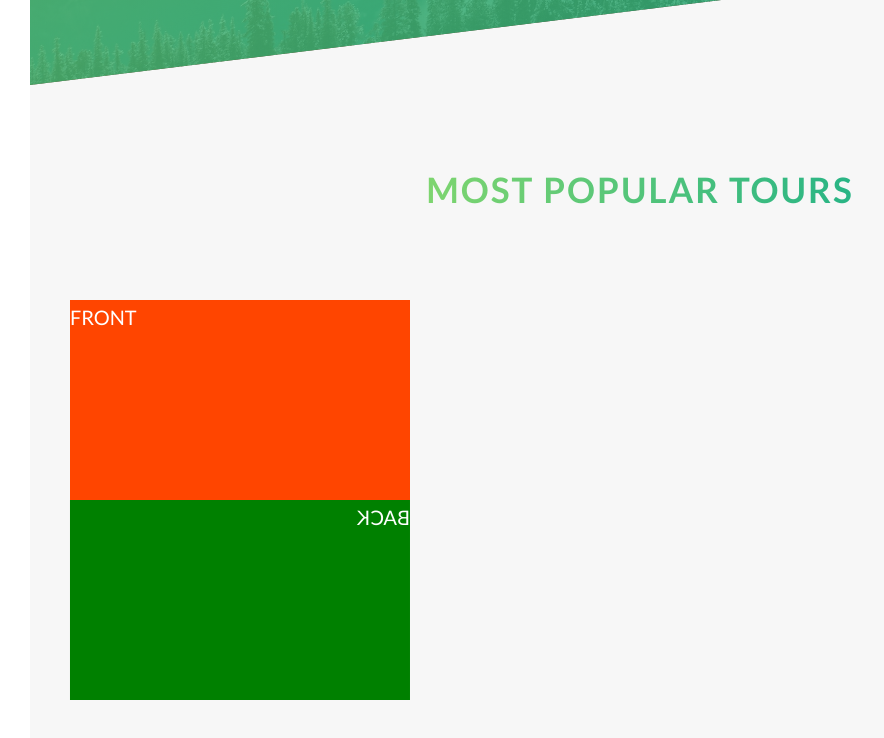
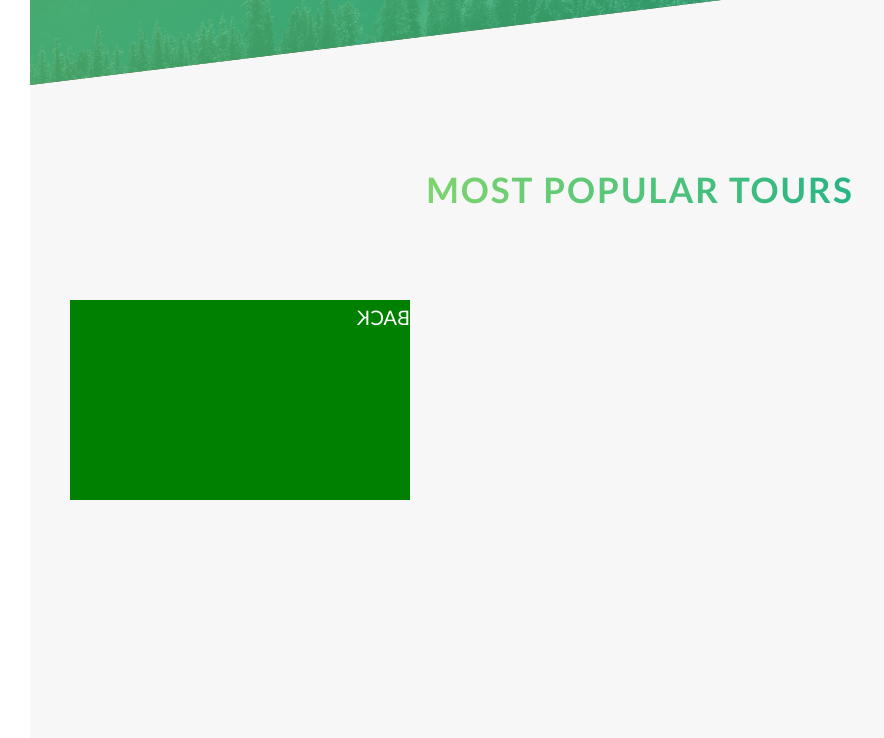
Before and after one commit to pchelka84/beautiful-website-layout, a website: page index.html in a window 1280 px wide. Shown: the part 2175-2913 px from the top of the page, without its empty margins (0-884 px from the left). Drawn offline with Linux system fonts and the light colour scheme.

Commit message:
Placing sides on the top of one another

```diff
--- a/sass/components/_card.scss
+++ b/sass/components/_card.scss
@@ -1,6 +1,7 @@
 .card {
   perspective: 150rem;
   -moz-perspective: 150rem;
+  position: relative;
 
   &__side {
     background-color: orangered;
@@ -8,6 +9,10 @@
     color: #fff;
     height: 20rem;
     transition: all 0.8s;
+    position: absolute;
+    top: 0;
+    left: 0;
+    width: 100%;
 
     &--front {
       background-color: orangered;
```
Also changed, not shown: css/style.css.
